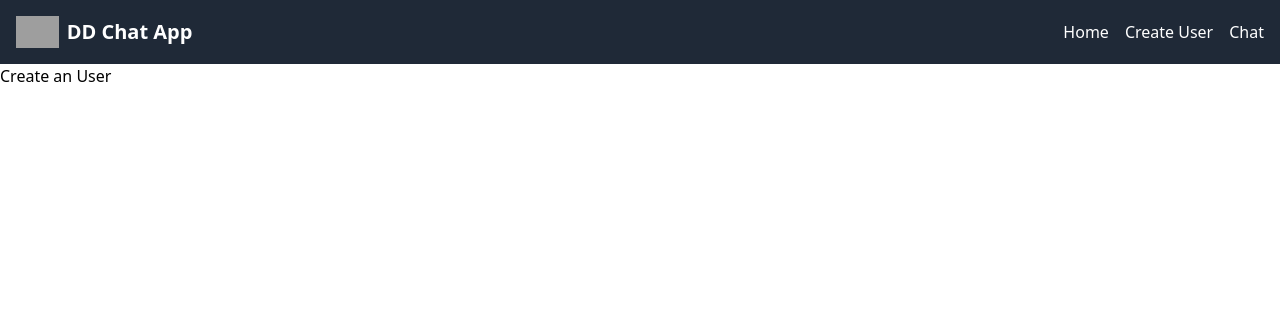
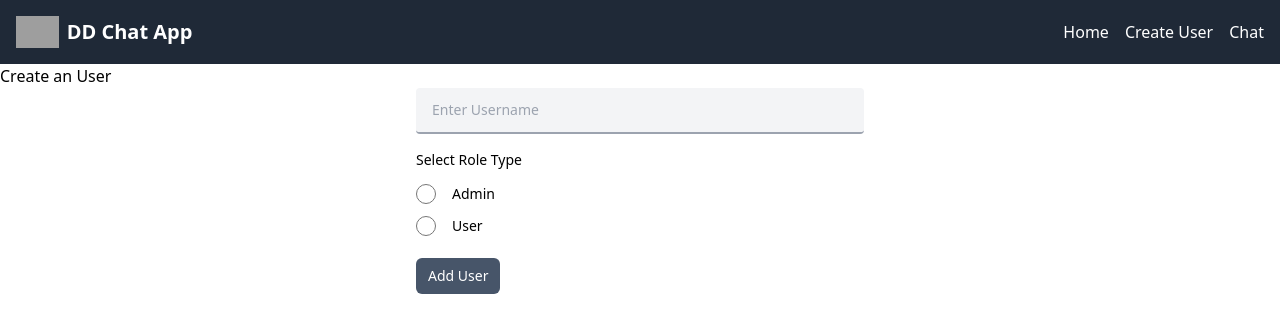
Before and after one commit to deveshbis/dd-chat-app, a Nuxt app: page /createUser in a window 1280 px wide. Shown: the top 332 px of the page. Built offline with nearby package versions, Linux system fonts and the light colour scheme; grey boxes are pictures that could not be loaded.

Commit message:
Create User page modified (username and role select)

```diff
--- a/assets/css/main.css
+++ b/assets/css/main.css
@@ -1,3 +1,9 @@
 @tailwind base;
 @tailwind components;
 @tailwind utilities;
+
+@layer components {
+    .btn {
+        @apply bg-slate-600 text-white px-3 py-2 rounded-md text-sm inline-block;
+    }
+}
--- a/pages/createUser.vue
+++ b/pages/createUser.vue
@@ -1,13 +1,41 @@
 <template>
     <div>
+      <div>
         <h1>Create an User</h1>
+      </div>
+      <form class="space-y-4 max-w-md mx-auto">
+        <input
+          type="text"
+          placeholder="Enter Username"
+          class="px-4 py-3 bg-gray-100 w-full text-sm outline-none border-b-2 border-gray-400 rounded">
+        <div>
+          <h2 class="text-sm text-black mb-2">Select Role Type</h2>
+          <div class="flex items-center">
+            <input
+              type="radio"
+              id="admin"
+              name="role"
+              value="admin"
+              class="w-5 h-8">
+            <label for="admin" class="text-sm text-black ml-4">Admin</label>
+          </div>
+          <div class="flex items-center">
+            <input
+              type="radio"
+              id="user"
+              name="role"
+              value="user"
+              class="w-5 h-8">
+            <label for="user" class="text-sm text-black ml-4">User</label>
+          </div>
+        </div>
+        <button class="btn mt-4">Add User</button>
+      </form>
     </div>
-</template>
+  </template>
 
-<script setup>
+  <script setup>
+  </script>
 
-</script>
-
-<style scoped>
-
-</style>
+  <style scoped>
+  </style>
```
